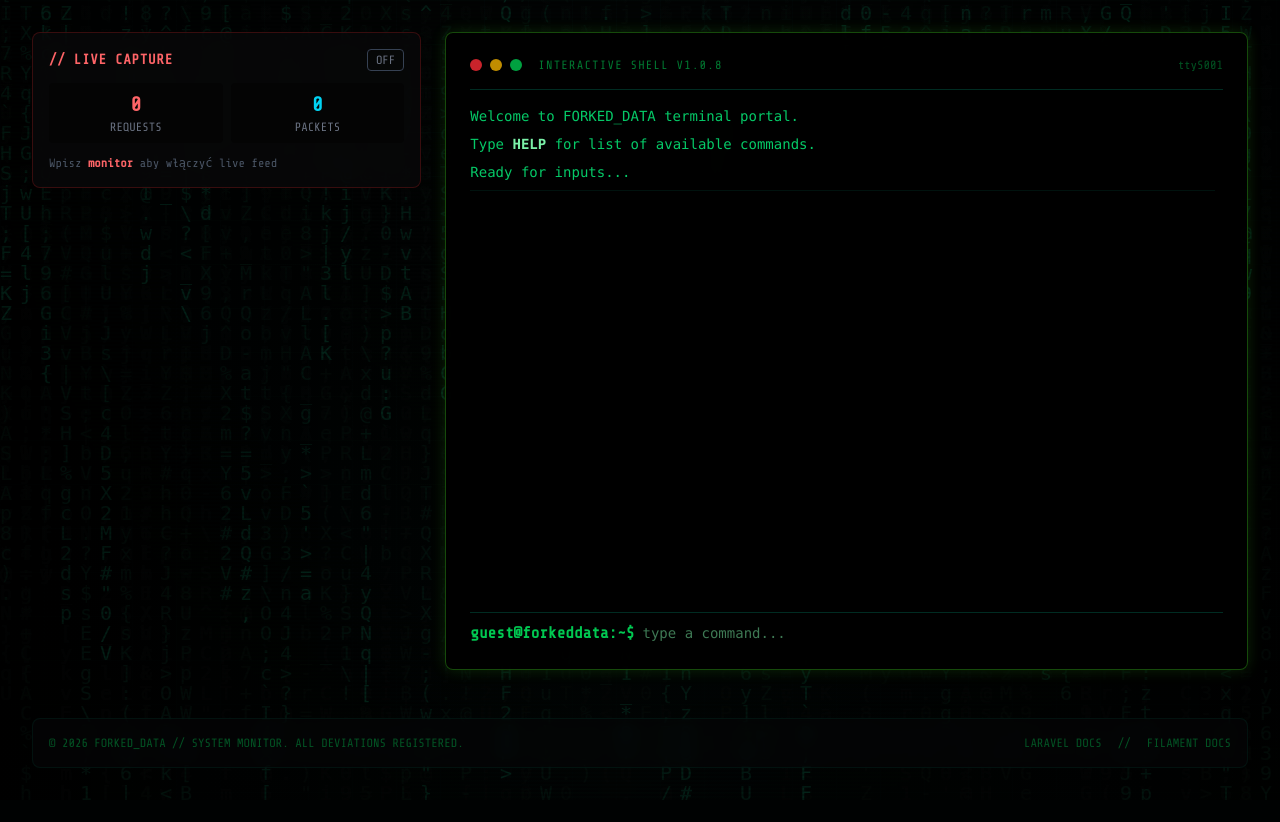
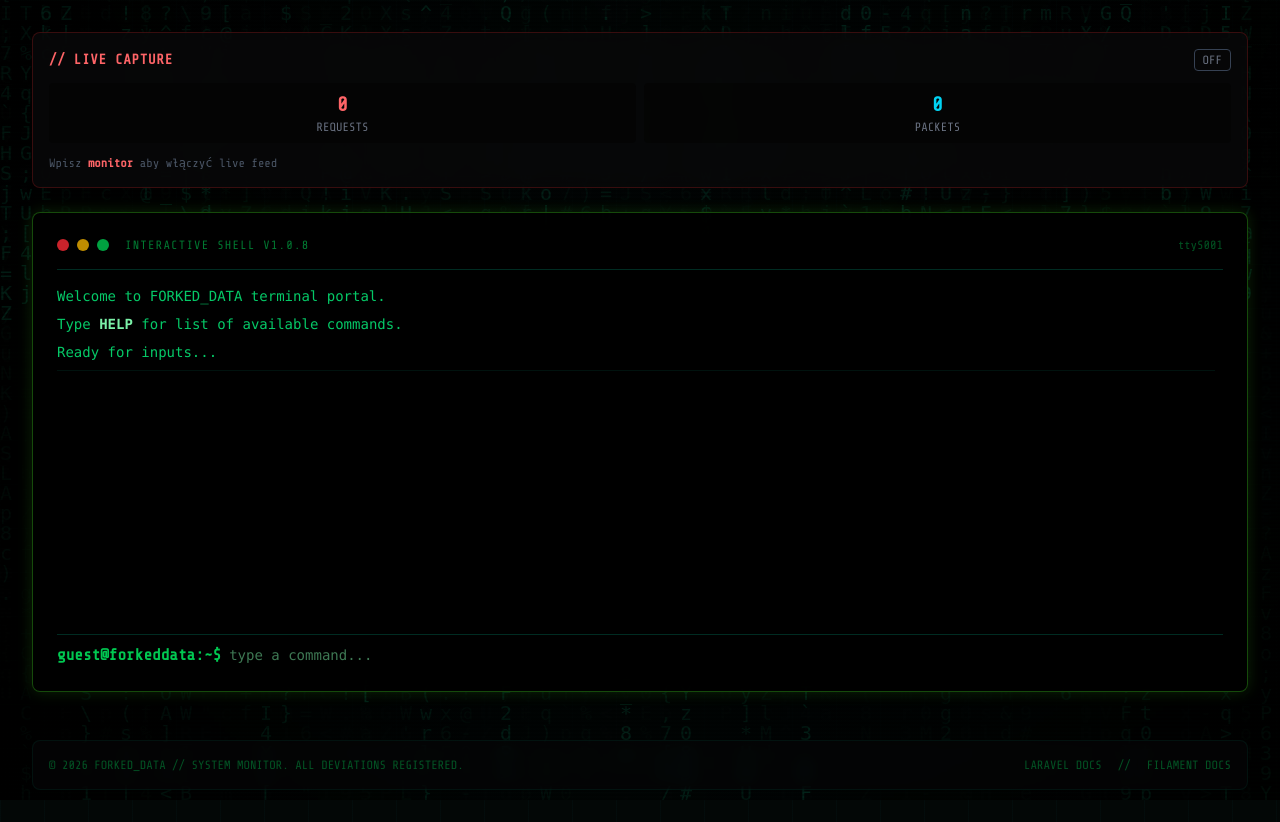
Before and after one commit to Nokijoto/YourDataOnFork, a Laravel app: page / in a window 1280 px wide. Before the commit the page ends 800 px from the top, so only its background shows below. Run offline with Laravel 12, Linux system fonts and the light colour scheme; data comes from the database, SQL or seed files in the repository; data that the repository does not hold is empty; style sheets or scripts are compiled from the project's sources.

Commit message:
style: rearrange terminal layout to full-width and place live capture on top

```diff
--- a/resources/views/welcome.blade.php
+++ b/resources/views/welcome.blade.php
@@ -125,13 +125,10 @@
         </div>
     </header>
 
-    <!-- Main Grid -->
-    <main class="w-full max-w-7xl mx-auto grid grid-cols-1 lg:grid-cols-3 gap-6 flex-grow mb-6">
+    <!-- Main Layout -->
+    <main class="w-full max-w-7xl mx-auto flex flex-col gap-6 flex-grow mb-6">
 
-        <!-- Left Column: Controls and Links -->
-        <div class="lg:col-span-1 flex flex-col gap-6">
-
-            <!-- Quick Actions Panel -->
+        <!-- Quick Actions Panel (Hidden) -->
         <div style="display: none;" class="p-6 border border-cyan-900/40 bg-zinc-950/70 backdrop-blur-md rounded-lg glow-border-cyan flex flex-col justify-between h-[300px]">
             <div>
                 <h2 class="text-lg font-semibold tracking-wider text-cyan-400 glow-cyan mb-2 uppercase">
@@ -170,7 +167,7 @@
             </div>
         </div>
 
-            <!-- Live Capture Counter -->
+        <!-- Live Capture Counter (At the top) -->
         <div class="p-4 border border-red-900/40 bg-zinc-950/70 backdrop-blur-md rounded-lg flex flex-col gap-3">
             <div class="flex items-center justify-between">
                 <h2 class="text-sm font-semibold tracking-wider text-red-400 uppercase">// LIVE CAPTURE</h2>
@@ -189,8 +186,8 @@
             <div class="text-xs text-gray-600">Wpisz <span class="text-red-400 font-bold">monitor</span> aby włączyć live feed</div>
         </div>
 
-            <!-- Network / Services Status -->
-            <div style="display: none;" class="p-6 border border-emerald-900/40 bg-zinc-950/70 backdrop-blur-md rounded-lg glow-border-green flex-grow flex flex-col justify-between">
+        <!-- Network / Services Status (Hidden) -->
+        <div style="display: none;" class="p-6 border border-emerald-900/40 bg-zinc-950/70 backdrop-blur-md rounded-lg glow-border-green flex flex-col justify-between">
             <div>
                 <h2 class="text-lg font-semibold tracking-wider text-green-400 glow-green mb-4 uppercase">
                     // ACTIVE TELEMETRY
@@ -252,10 +249,8 @@
             </div>
         </div>
 
-        </div>
-
-        <!-- Right Columns: Big Terminal Panel -->
-        <div class="lg:col-span-2 flex flex-col">
+        <!-- Big Terminal Panel (Full Width) -->
+        <div class="w-full flex flex-col flex-grow">
             <div class="flex-grow p-6 border border-emerald-900/40 bg-black/85 backdrop-blur-md rounded-lg glow-border-green flex flex-col h-[500px] lg:h-auto min-h-[480px]">
 
                 <!-- Terminal Header -->
```
Lines whose indentation alone changed are shown as unchanged.
